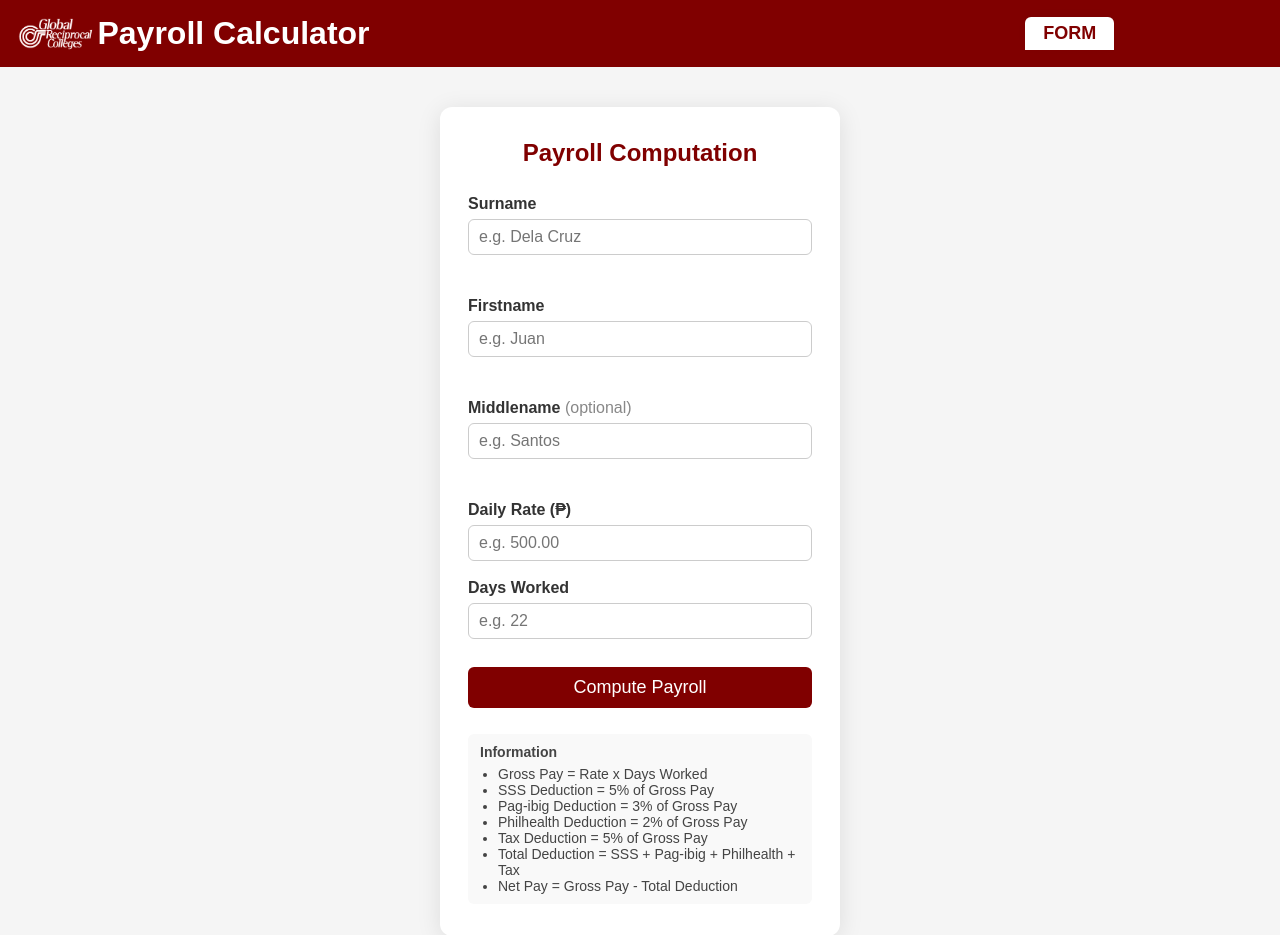
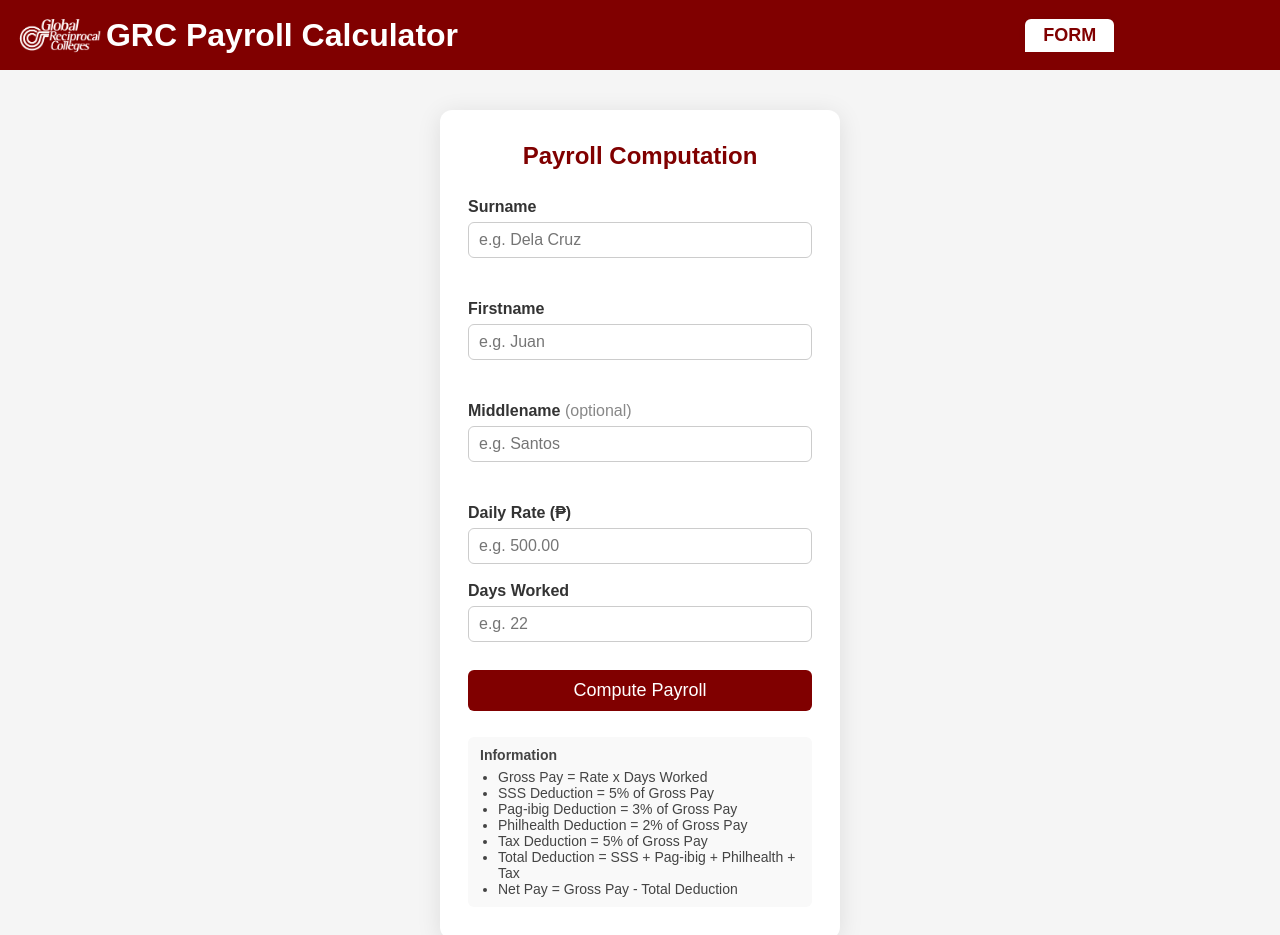
Before and after one commit to Yoshimitsu-J/WST-IT205-Payroll_Program, a plain HTML site: page index.html in a window 1280 px wide. Drawn offline with Linux system fonts and the light colour scheme.

Commit message:
Header Update index.html

```diff
--- a/index.html
+++ b/index.html
@@ -11,7 +11,7 @@
     <div class="navigationbar">
         <div class="logo">
             <img src="Images/Navigationlogo.png" class="navlogo" alt="Logo">
-            <h1>Payroll Calculator</h1>
+            <h1>GRC Payroll Calculator</h1>
         </div>
         <div class="pages">
             <a href="index.html" class="formpage active-tab" id="formTab">FORM</a>
@@ -147,4 +147,5 @@
         });
     </script>
 </body>
+
 </html>
```
